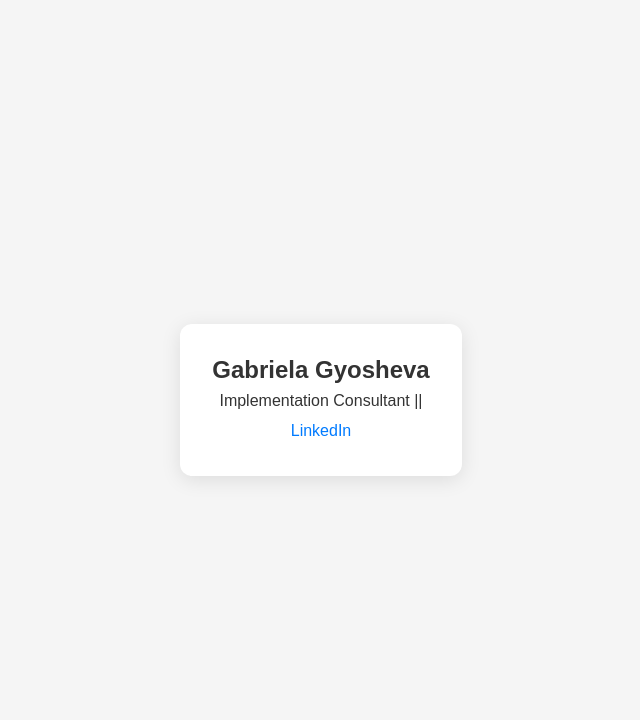
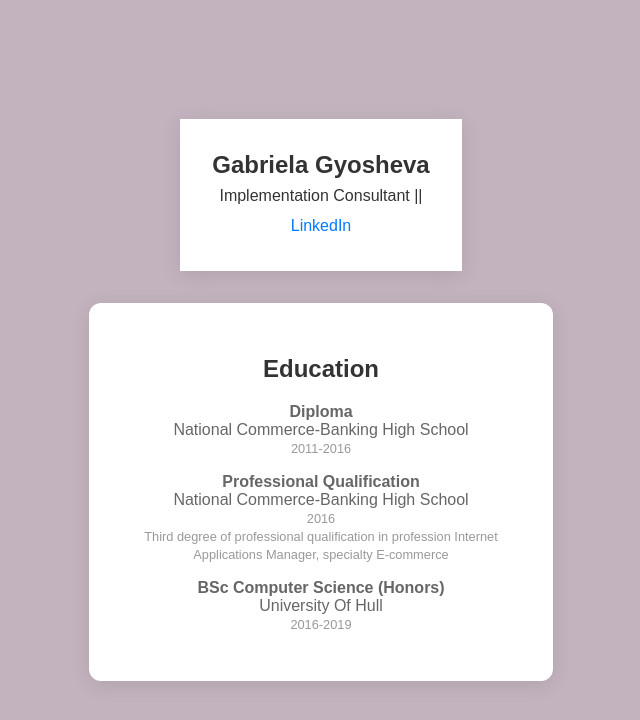
Before and after one commit to Sheliiiiy/Sheliiiiy.github.io, a plain HTML site: page index.html in a window 1280 px wide. Shown: the whole page, without its empty margins (319-959 px from the left). Drawn offline with Linux system fonts and the light colour scheme.

Commit message:
enchansment

```diff
--- a/index.html
+++ b/index.html
@@ -7,7 +7,7 @@
     <style>
       body {
         font-family: Arial, sans-serif;
-        background: #f5f5f5;
+        background: #967b9091;
         color: #333;
         display: flex;
         flex-direction: column;
@@ -19,10 +19,35 @@
       .card {
         background: white;
         padding: 2rem;
+        border-radius: 12x;
+        box-shadow: 0 4px 20px rgba(0,0,0,0.1);
+        text-align: center;
+        max-width: 400px;
+        margin-bottom: 1rem;
+        margin-top: 1rem;
+      }
+      .education {
+        background: white;
+        padding: 2rem;
         border-radius: 12px;
         box-shadow: 0 4px 20px rgba(0,0,0,0.1);
         text-align: center;
         max-width: 400px;
+        margin-bottom: 1rem;
+        margin-top: 1rem;
+      }
+      .education ul {
+        font-size: 1rem;
+        color: #666;
+        padding-left: 0;
+        list-style-type: none;
+      }
+      .education li small {
+        font-size: 0.8rem;
+        color: #999;
+      }
+      .education ul li {
+        margin-bottom: 1rem;
       }
       img {
         width: 100px;
@@ -53,5 +78,26 @@
       <p>Implementation Consultant ||</p>
       <a href="https://linkedin.com/in/gabriela-gyosheva/" target="_blank">LinkedIn</a>
     </div>
+    <div class="education">
+      <h2>Education</h2>
+      <ul>
+        <li>
+          <div><strong>Diploma</strong></div>
+          <div>National Commerce-Banking High School</div>
+          <div><small>2011-2016</small></div>
+        </li>
+        <li>
+          <div><strong>Professional Qualification</strong></div>
+          <div>National Commerce-Banking High School</div>
+          <div><small>2016</small></div>
+          <div><small>Third degree of professional qualification in profession Internet Applications Manager, specialty E-commerce</small></div>
+        </li>
+        <li>
+          <div><strong>BSc Computer Science (Honors)</strong></div>
+          <div>University Of Hull</div>
+          <div><small>2016-2019</small></div>
+        </li>
+      </ul>
+    </div>
   </body>
 </html>
```
